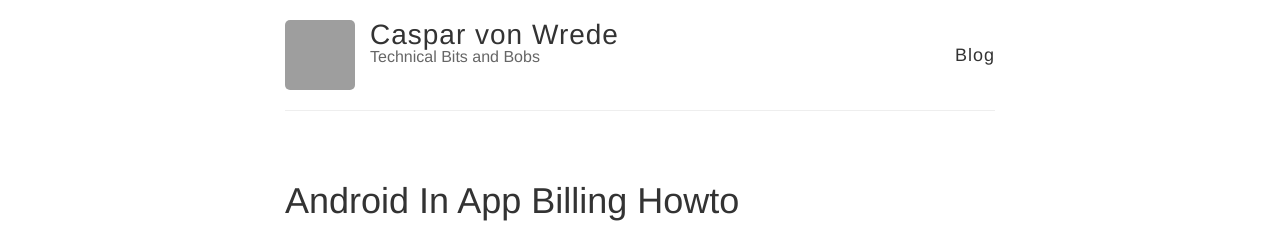
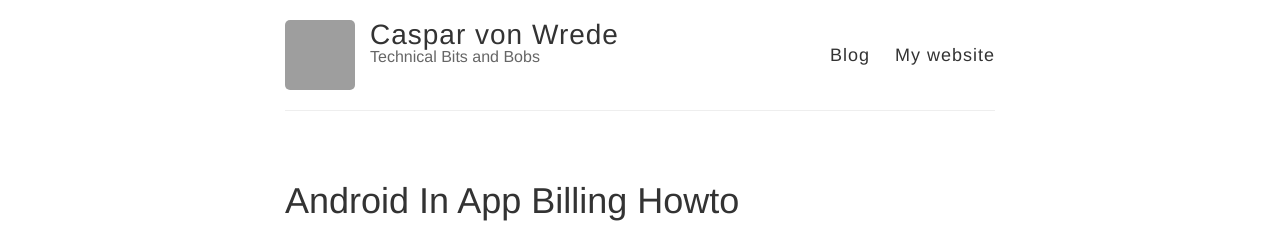
Before and after one commit to caspii/casparwre.de, a Jekyll site: the page built from blog-src/index.html, in a window 1280 px wide. Shown: the top 233 px of the page. Built offline with Jekyll 4.4.1, drawn with Linux system fonts in a browser that asks for light colours; nearby versions of some CDN libraries; library files that are not in the unit come from our copies; Markdown is read by kramdown in place of the engine named in the settings; grey boxes are pictures that could not be loaded.

Commit message:
Swicthed theme again

```diff
--- a/blog-src/_layouts/default.html
+++ b/blog-src/_layouts/default.html
@@ -28,12 +28,13 @@
           <a href="{{ site.baseurl }}/" class="site-avatar"><img src="{{ site.avatar }}" /></a>
 
           <div class="site-info">
-            <h1 class="site-name"><a href="{{ site.baseurl }}/">{{ site.name }}</a></h1>
+            <h1 class="site-name">{{ site.name }}</h1>
             <p class="site-description">{{ site.description }}</p>
           </div>
 
           <nav>
             <a href="{{ site.baseurl }}/">Blog</a>
+            <a href="/">My website</a>
           </nav>
         </header>
       </div>
--- a/blog-src/style.scss
+++ b/blog-src/style.scss
@@ -21,6 +21,7 @@
 	background: $white;
   font: 18px/1.4 $helvetica;
   color: $darkGray;
+  background: url('../images/paper.png');
 }
 
 .container {
--- a/css/main.css
+++ b/css/main.css
@@ -15,11 +15,11 @@
 }
 
 body {
- background: url('../images/confectionary.png');
+ background: url('../images/paper.png');
 }
 
 .jumbotron  {
-	background: url('../images/confectionary.png');
+	background: url('../images/paper.png');
 	margin-bottom: 0;
 }
 
--- a/index.html
+++ b/index.html
@@ -82,7 +82,7 @@
           	<ul>
               <li> Are your passwords strong enough? Get some better ones here: <a href="passwords.php">password generator &raquo;</a></li>
               <li> An App to generate insults and speak them out loud: <a href="https://play.google.com/store/apps/details?id=de.casparwre.insult">Insult Generator &raquo;</a> </li>
-              <li> Some developer learnings I write in a <a href="http://caspii.github.io//">blog &raquo;</a></li>
+              <li> Some developer learnings I write in a <a href="/blog/">blog &raquo;</a></li>
           		<li> My Twitter <a href="http://twitter.com/wrede">profile &raquo;</a></li>
     		  		<li> My Github <a href="https://github.com/caspii">profile &raquo;</a></li>
               <li> My Instagram <a href="http://instagram.com/caspii">profile &raquo;</a></li>
```
Also changed, not shown: css/bootstrap.min.css, images/paper.png (added), 1 other file.
